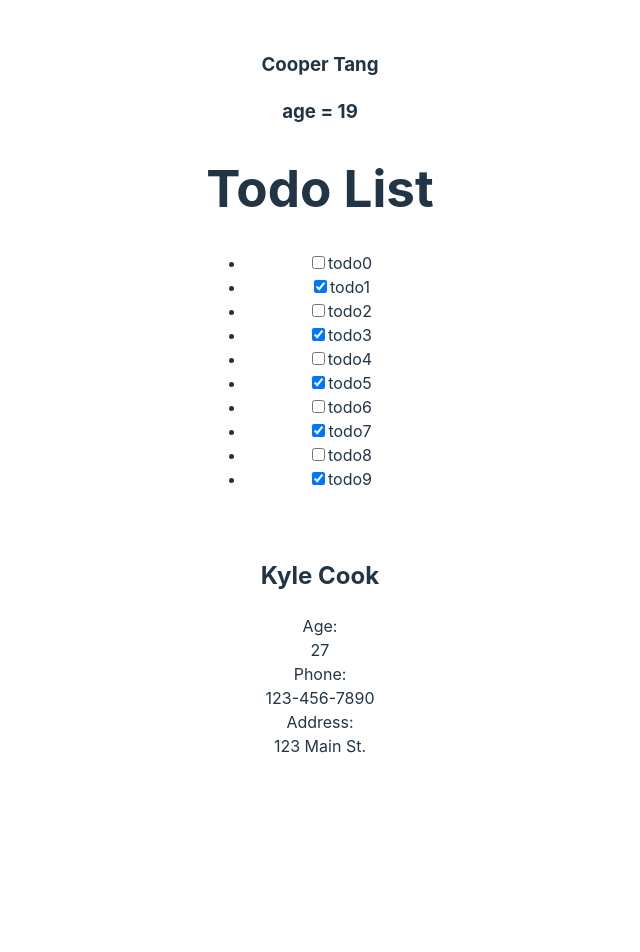
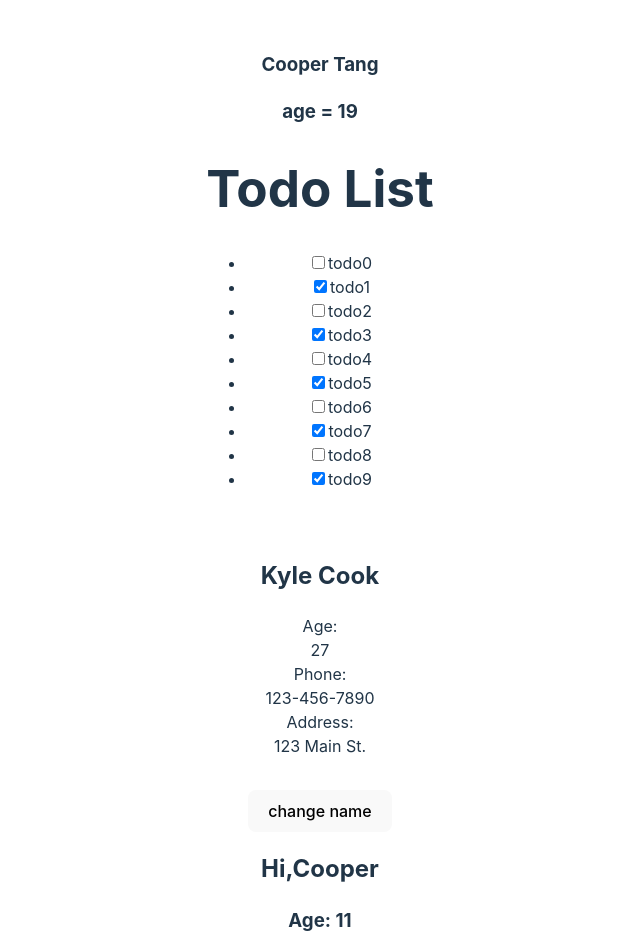
Before and after one commit to suckitfa/react-simpliied-beginner-code, a React (Vite) app: page / in a window 1280 px wide. Shown: the top 952 px of the page, without its empty margins (320-960 px from the left). Before the commit the page ends 822 px from the top, so only its background shows below. Built offline with nearby package versions, Linux system fonts and the light colour scheme.

Commit message:
feat: TestUseState

```diff
--- a/src/App.jsx
+++ b/src/App.jsx
@@ -4,6 +4,7 @@ import './App.css'
 import MyName from './components/NameFun'
 import userData from './components/UserCard/user.json'
 import UserCard from './components/UserCard'
+import TestUseState from './components/TestUserState'
 function App() {
   const todos = [
   ]
@@ -23,6 +24,7 @@ function App() {
       <TodoList todos={todos}></TodoList>
       {/* User Card */}
       <UserCard {...userData}></UserCard>
+      <TestUseState></TestUseState>
     </div>
   )
 }
--- /dev/null
+++ b/src/components/TestUserState.jsx
@@ -0,0 +1,47 @@
+import { useState } from "react";
+
+function slowGetter() {
+    console.log('State setter!')
+    return 'Kyle'
+}
+
+function TestUseState() {
+    const [name, setName] = useState('Cooper')
+    const [age, setAge] = useState(11);
+
+    console.log('render ', name)
+
+    function handleClick() {
+        setName('Sally')
+        // setAge(age + 1)
+        // setAge(age + 1)
+        // setAge(age + 1)
+        // setAge(age + 1)
+        // setAge(age + 1)
+        setAge(curAge => {
+            return curAge + 1;
+        })
+
+        setAge(curAge => {
+            return curAge + 1;
+        })
+
+        setAge(curAge => {
+            return curAge + 1;
+        })
+
+    }
+
+    function handleAge() {
+    }
+
+    return (
+        <div>
+            <button onClick={handleClick}>change name</button>
+            <h2>Hi,{name}</h2>
+            <h3 onClick={handleAge}>Age: {age}</h3>
+        </div>
+    )
+}
+
+export default TestUseState;
```
